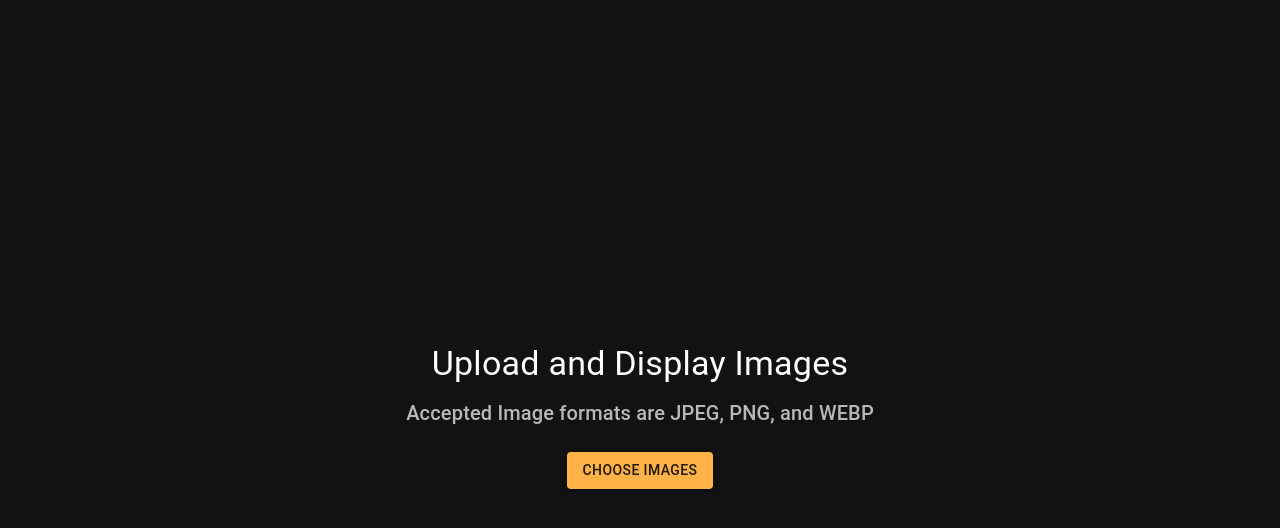
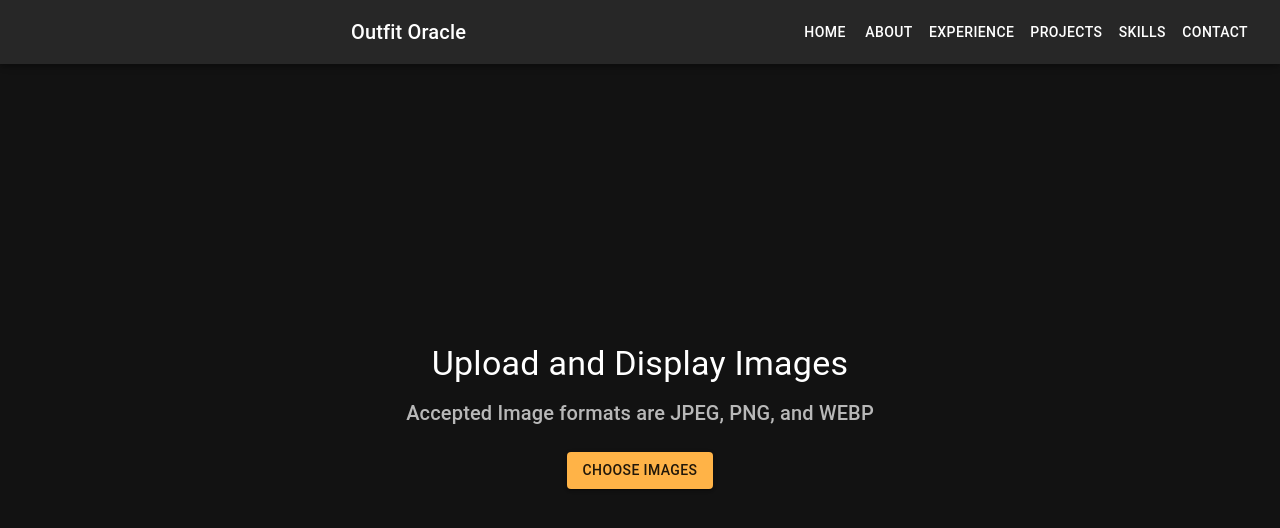
Before and after one commit to Harsheys21/Outfit-Oracle, a React (Vite) app in the folder OutfitOracle/: page / in a window 1280 px wide. Shown: the top 528 px of the page. Built offline with nearby package versions, Linux system fonts and the light colour scheme.

Commit message:
updated index page

```diff
--- a/OutfitOracle/package.json
+++ b/OutfitOracle/package.json
@@ -12,7 +12,8 @@
   "dependencies": {
     "react": "^18.3.1",
     "react-dom": "^18.3.1",
-    "react-router": "^7.1.3"
+    "react-router": "^7.1.3",
+    "react-router-dom": "^7.1.3"
   },
   "devDependencies": {
     "@eslint/js": "^9.17.0",
--- a/OutfitOracle/src/App.jsx
+++ b/OutfitOracle/src/App.jsx
@@ -2,7 +2,11 @@ import { useRef } from "react";
 import "./App.css";
 import { ThemeProvider, createTheme } from "@mui/material/styles";
 import CssBaseline from "@mui/material/CssBaseline";
-import { Routes, Route, BrowserRouter } from "react-router";
+import { Routes, Route, BrowserRouter, Link } from "react-router-dom";
+import AppBar from "@mui/material/AppBar";
+import Toolbar from "@mui/material/Toolbar";
+import Typography from "@mui/material/Typography";
+import Button from "@mui/material/Button";
 import Upload from "./components/Upload";
 
 const theme = createTheme({
@@ -35,16 +39,43 @@ function App() {
   const contactRef = useRef(null);
 
   return (
-    <>
     <ThemeProvider theme={theme}>
       <CssBaseline />
       <BrowserRouter>
+        {/* Navigation Bar */}
+        <AppBar position="fixed">
+          <Toolbar>
+            <Typography variant="h6" component="div" sx={{ flexGrow: 1 }}>
+              Outfit Oracle
+            </Typography>
+            <Button color="inherit" component={Link} to="/">
+              Home
+            </Button>
+            <Button color="inherit" onClick={() => homeRef.current?.scrollIntoView({ behavior: "smooth" })}>
+              About
+            </Button>
+            <Button color="inherit" onClick={() => experienceRef.current?.scrollIntoView({ behavior: "smooth" })}>
+              Experience
+            </Button>
+            <Button color="inherit" onClick={() => projectsRef.current?.scrollIntoView({ behavior: "smooth" })}>
+              Projects
+            </Button>
+            <Button color="inherit" onClick={() => skillsRef.current?.scrollIntoView({ behavior: "smooth" })}>
+              Skills
+            </Button>
+            <Button color="inherit" onClick={() => contactRef.current?.scrollIntoView({ behavior: "smooth" })}>
+              Contact
+            </Button>
+          </Toolbar>
+        </AppBar>
+
+
+        {/* Page Routes */}
         <Routes>
           <Route path="/" element={<Upload />} />
         </Routes>
       </BrowserRouter>
     </ThemeProvider>
-    </>
   );
 }
 
```
Also changed, not shown: 1 other file (tests, documents, lock files or other folders). Lines whose indentation alone changed are shown as unchanged.
